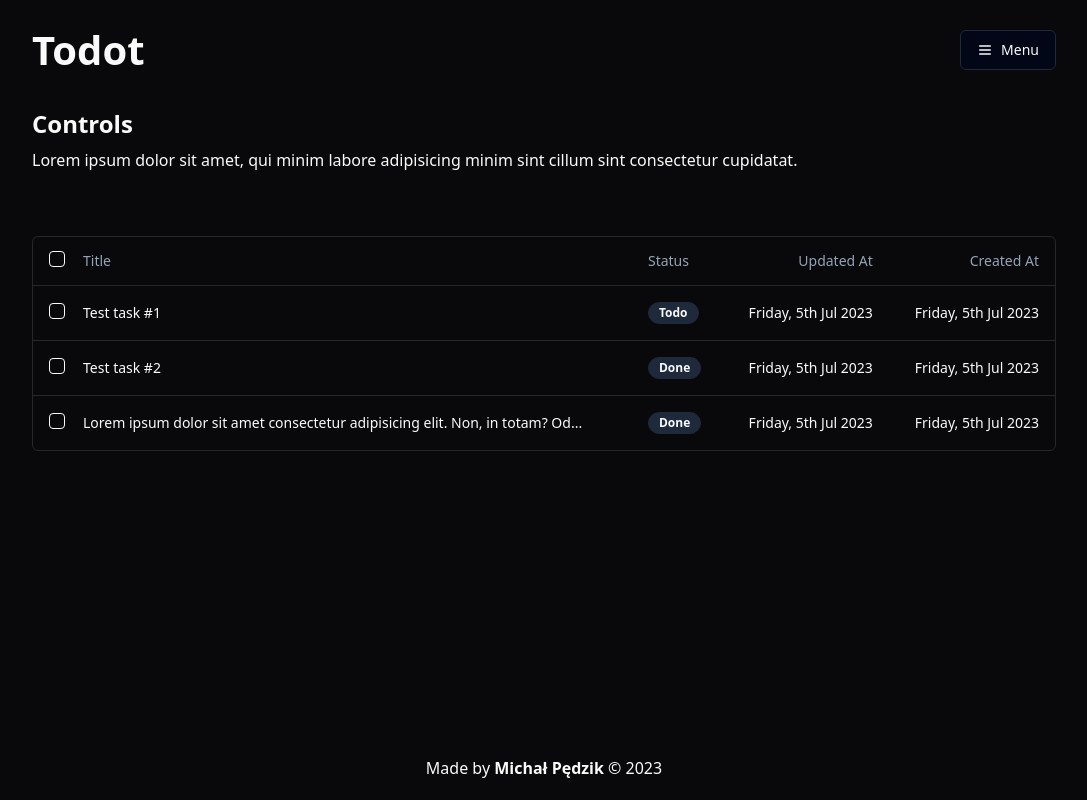
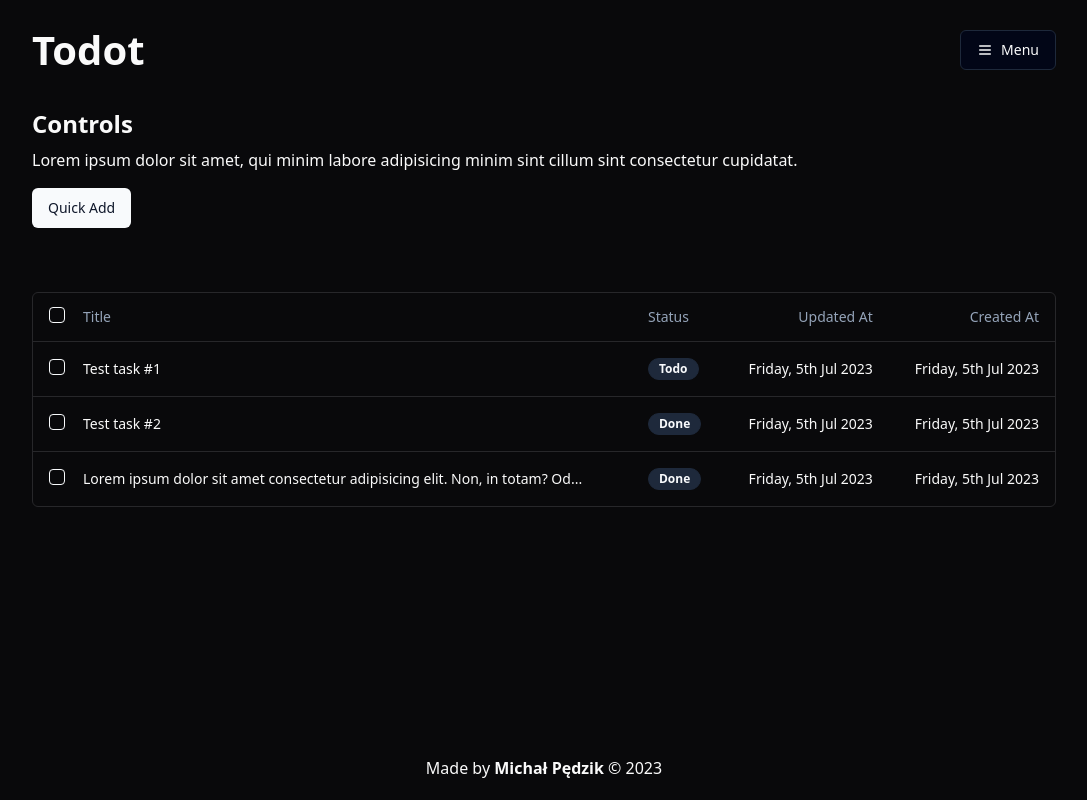
Before and after one commit to maxusify/todot, a Next.js app: page / in a window 1280 px wide. Shown: the whole page, without its empty margins (96-1183 px from the left). Built offline with nearby package versions, Linux system fonts and the light colour scheme.

Commit message:
Tasks component reorganization, badge component

```diff
--- a/src/components/tasks/task-badge.tsx
+++ b/src/components/tasks/task-badge.tsx
@@ -10,14 +10,6 @@ interface Props {
   status: TaskStatus;
 }
 
-const colorStrength = 400;
-
-const colorMap = {
-  done: "outline",
-  todo: "default",
-  abandoned: "secondary",
-};
-
 const TaskBadge = ({ status }: Props) => {
   return (
     <Link href="#" className={cn(badgeVariants({ variant: "secondary" }))}>
--- /dev/null
+++ b/src/components/tasks/tasks-controls.tsx
@@ -0,0 +1,22 @@
+import React from "react";
+
+import { Button } from "../ui/button";
+
+type Props = {};
+
+const TasksControls = (props: Props) => {
+  return (
+    <div className="py-2 mb-4">
+      <h1 className="font-bold text-2xl mb-2">Controls</h1>
+      <p>
+        Lorem ipsum dolor sit amet, qui minim labore adipisicing minim sint
+        cillum sint consectetur cupidatat.
+      </p>
+      <div className="mt-4">
+        <Button>Quick Add</Button>
+      </div>
+    </div>
+  );
+};
+
+export default TasksControls;
--- /dev/null
+++ b/src/components/tasks/tasks-list.tsx
@@ -0,0 +1,20 @@
+import React from "react";
+
+import { Task } from "@/types";
+
+import { columns } from "./columns";
+import DataTable from "./data-table";
+
+type Props = {
+  data: Task[];
+};
+
+const TasksList = ({ data }: Props) => {
+  return (
+    <div className="container mx-auto py-10 px-0">
+      <DataTable columns={columns} data={data} />
+    </div>
+  );
+};
+
+export default TasksList;
--- a/src/components/tasks/tasks.tsx
+++ b/src/components/tasks/tasks.tsx
@@ -4,31 +4,8 @@ import { Task } from "@/types";
 
 import { columns } from "./columns";
 import DataTable from "./data-table";
-
-const TasksPanel: React.FC = () => {
-  return (
-    <div className="py-2 mb-4">
-      <h1 className="font-bold text-2xl mb-2">Controls</h1>
-      <p>
-        Lorem ipsum dolor sit amet, qui minim labore adipisicing minim sint
-        cillum sint consectetur cupidatat.
-      </p>
-      <div></div>
-    </div>
-  );
-};
-
-interface TasksListProps {
-  data: Task[];
-}
-
-const TasksList = ({ data }: TasksListProps) => {
-  return (
-    <div className="container mx-auto py-10 px-0">
-      <DataTable columns={columns} data={data} />
-    </div>
-  );
-};
+import TasksControls from "./tasks-controls";
+import TasksList from "./tasks-list";
 
 interface TasksProps {
   data: Task[];
@@ -37,7 +14,7 @@ interface TasksProps {
 const Tasks = ({ data }: TasksProps) => {
   return (
     <>
-      <TasksPanel />
+      <TasksControls />
       <TasksList data={data} />
     </>
   );
```
